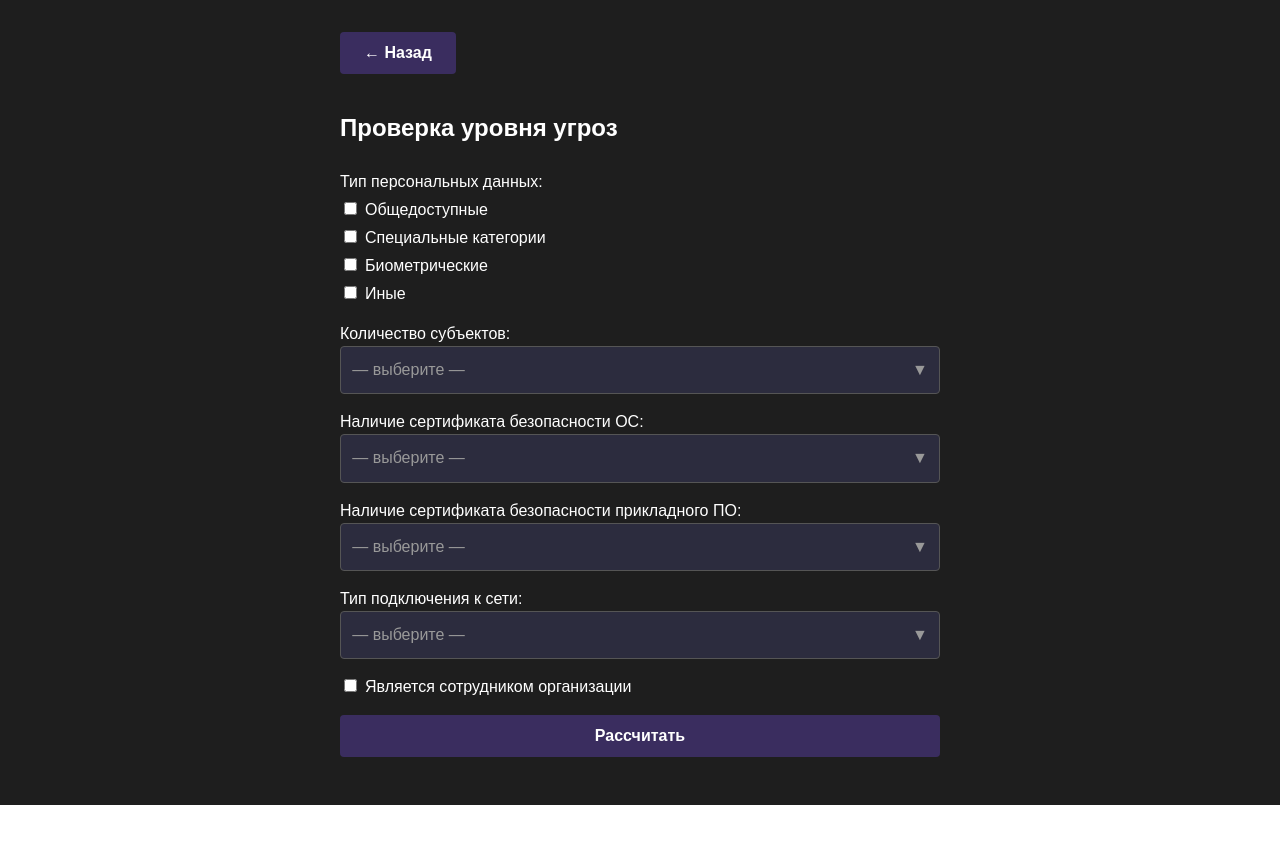
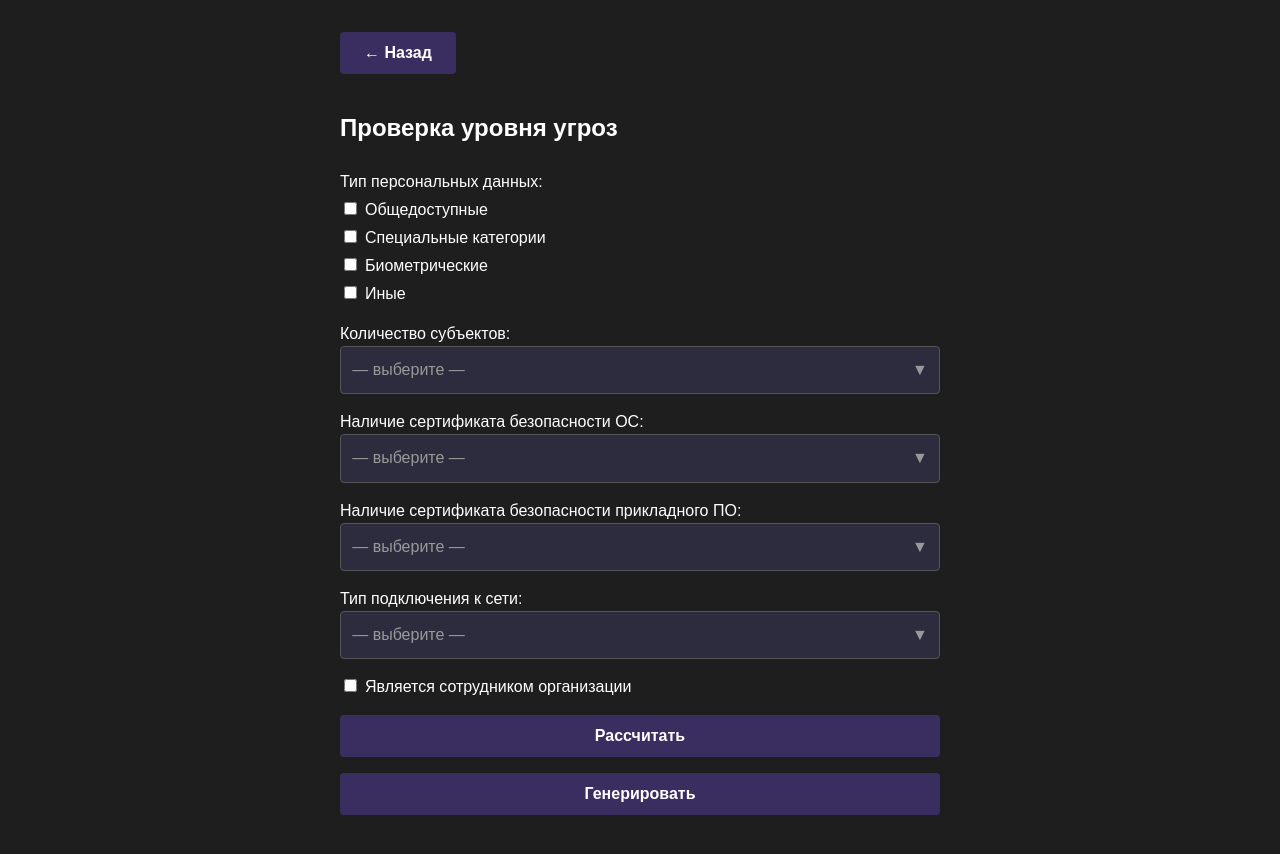
Before and after one commit to Aleksandr505/SecurityLevelsFrontend, a React (Vite) app: page / in a window 1280 px wide. Both pictures are taken after a click on the button "Уровни зависимости ПД". Shown: the top 854 px of the page. Before the commit the page ends 805 px from the top, so only its background shows below. Built offline with nearby package versions, Linux system fonts and the light colour scheme.

Commit message:
Add random data generation

```diff
--- a/src/App.jsx
+++ b/src/App.jsx
@@ -192,6 +192,46 @@ function App() {
       setError('Пожалуйста, заполните все поля');
     }
   };
+
+    const generateRandomValues = () => {
+        // Пример данных для рандома из тех же опций, что и в селектах
+        const employeeCountOptions = ['lt', 'gt'];
+        const certOptions = ['certified', 'not_certified']; // Обновлено в соответствии с options в CustomSelect
+        const connectionOptions = ['local', 'network']; // Обновлено в соответствии с options в CustomSelect
+
+        // Для чекбокса сотрудников — случайно true/false
+        const randomIsEmployeeChecked = Math.random() < 0.5;
+
+        // Если чекбокс true, employeeCount очищаем, иначе случайно выбираем из вариантов
+        const randomEmployeeCount = employeeCountOptions[Math.floor(Math.random() * employeeCountOptions.length)];
+
+        // Случайный набор категорий (pdType) — случайно выбрать несколько из categories
+        const categories = [
+            'Общедоступные',
+            'Специальные категории',
+            'Биометрические',
+            'Иные'
+        ];
+
+        // Функция для случайного выбора подмножества массива
+        function getRandomSubset(arr) {
+            const result = arr.filter(() => Math.random() > 0.5);
+            return result.length > 0 ? result : [arr[Math.floor(Math.random() * arr.length)]];
+        }
+
+        setPdType(getRandomSubset(categories));
+        setIsEmployee(randomIsEmployeeChecked);
+        setEmployeeCount(randomEmployeeCount);
+
+        // Генерация случайных значений для сертификатов и типа подключения
+        setCertOs(certOptions[Math.floor(Math.random() * certOptions.length)]);
+        setCertApp(certOptions[Math.floor(Math.random() * certOptions.length)]);
+        setConnectionType(connectionOptions[Math.floor(Math.random() * connectionOptions.length)]);
+
+        setError('');
+        setResultCode('');
+        setExplanation('');
+    };
 
   const handleGisContinue = async () => {
     if (!securityLevel || !scale) {
@@ -417,6 +457,21 @@ function App() {
                     Рассчитать
                 </button>
 
+                <button
+                    onClick={generateRandomValues}
+                    style={{...buttonStyle, width: '100%', marginBottom: '1rem'}}
+                    onMouseEnter={e => {
+                        e.currentTarget.style.backgroundColor = '#cdaafe';
+                        e.currentTarget.style.color = '#3a2d5f';
+                    }}
+                    onMouseLeave={e => {
+                        e.currentTarget.style.backgroundColor = '#3a2d5f';
+                        e.currentTarget.style.color = 'white';
+                    }}
+                >
+                    Генерировать
+                </button>
+
                 {resultCode && (
                     <div style={{marginBottom: '1rem'}}>
                         <h3>Результат:</h3>
@@ -434,12 +489,12 @@ function App() {
                           setScreen('home');
                           setShowGisText(false);
                       }}
-                  style={{ ...buttonStyle, marginBottom: '1rem' }}
-                  onMouseEnter={e => {
-                    e.currentTarget.style.backgroundColor = '#777';
-                    e.currentTarget.style.color = 'white';
-                  }}
-                  onMouseLeave={e => {
+                      style={{...buttonStyle, marginBottom: '1rem'}}
+                      onMouseEnter={e => {
+                          e.currentTarget.style.backgroundColor = '#777';
+                          e.currentTarget.style.color = 'white';
+                      }}
+                      onMouseLeave={e => {
                     e.currentTarget.style.backgroundColor = '#555';
                     e.currentTarget.style.color = 'white';
                   }}
```
